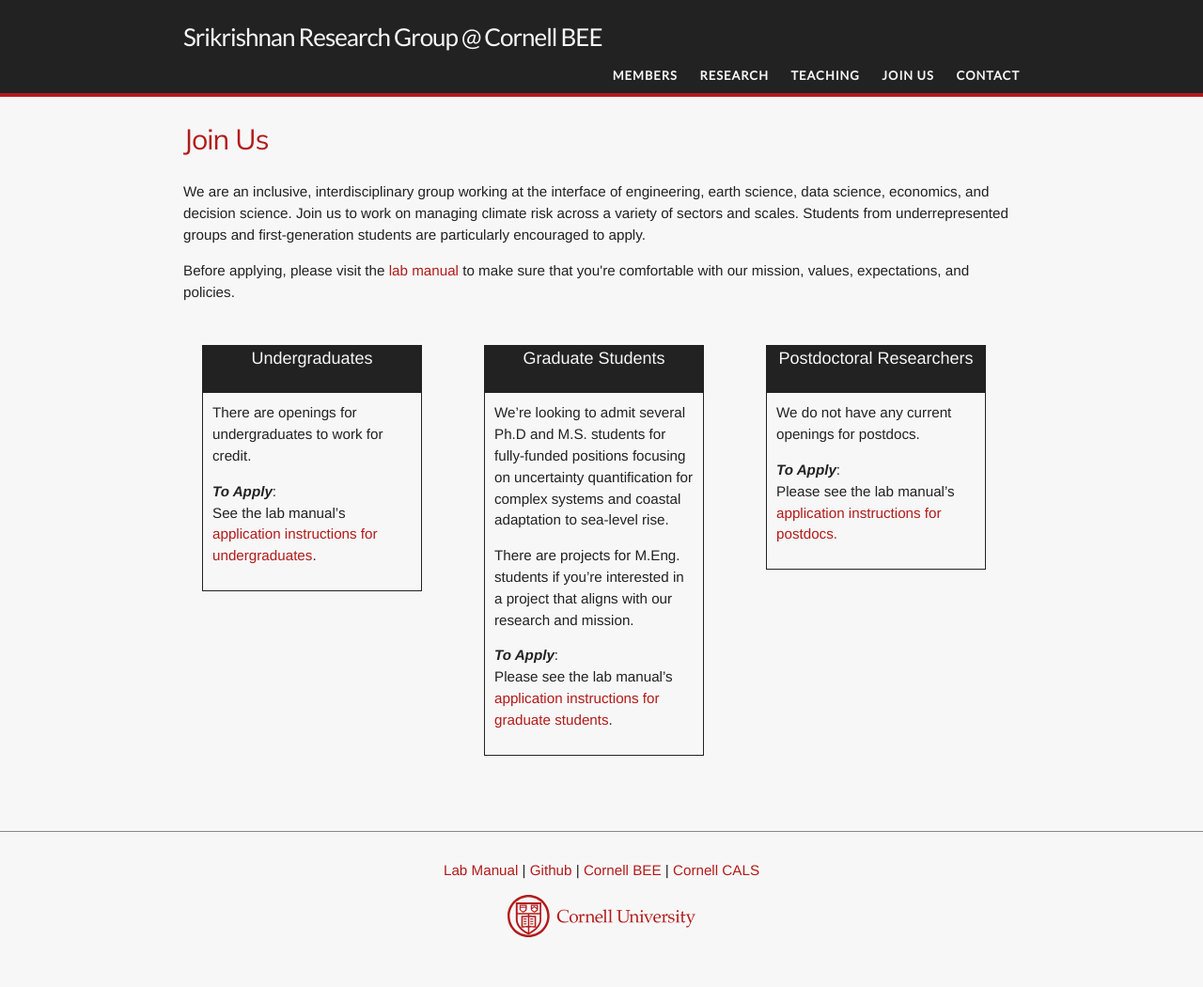
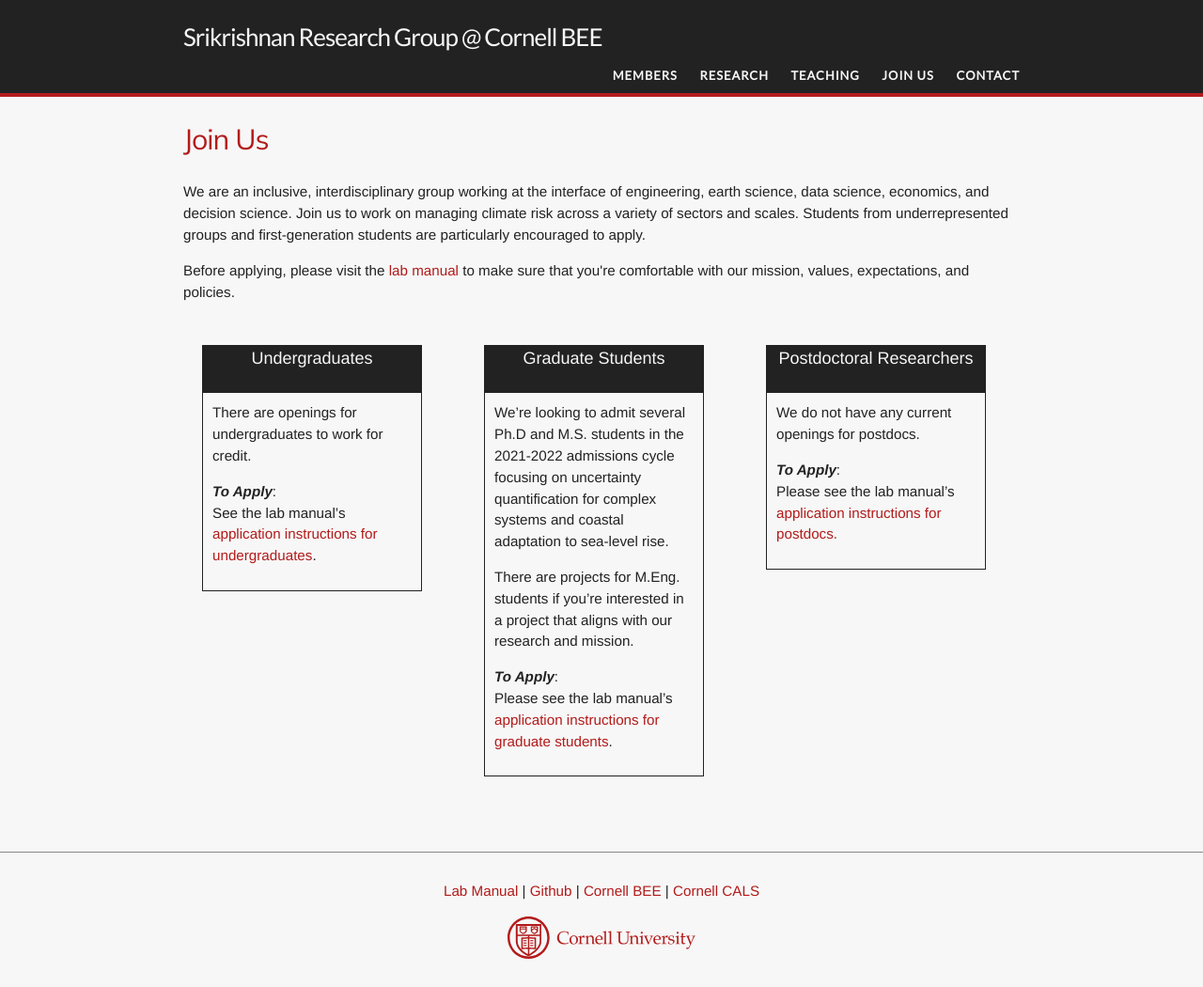
Before and after one commit to svmiller/svmiller.github.io, a Jekyll site: the page built from pages/join.html, in a window 1280 px wide. Shown: the whole page at 94% size. Built offline with Jekyll 4.4.1, drawn with Linux system fonts in a browser that asks for light colours; nearby versions of some CDN libraries; some web fonts are replaced; before the commit the page ends 1027 px from its top, so only the background shows below that.

Commit message:
update FA21 admissions

```diff
--- a/_data/positions.yml
+++ b/_data/positions.yml
@@ -4,7 +4,7 @@
 
 - role: Graduate Students
   status: |+
-    We're looking to admit several Ph.D and M.S. students for fully-funded positions focusing on uncertainty quantification for complex systems and coastal adaptation to sea-level rise.
+    We're looking to admit several Ph.D and M.S. students in the 2021-2022 admissions cycle focusing on uncertainty quantification for complex systems and coastal adaptation to sea-level rise.
 
     There are projects for M.Eng. students if you're interested in a project that aligns with our research and mission.
   apply: Please see the lab manual's <a href="https://srikrishnan-lab/lab-manual/policies/graduate/">application instructions for graduate students</a>.
```
